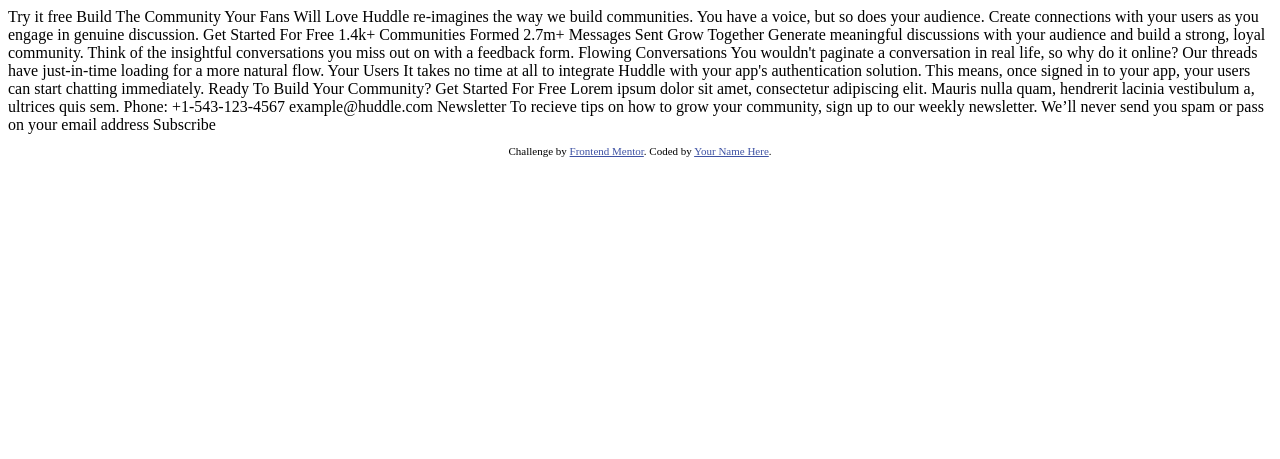
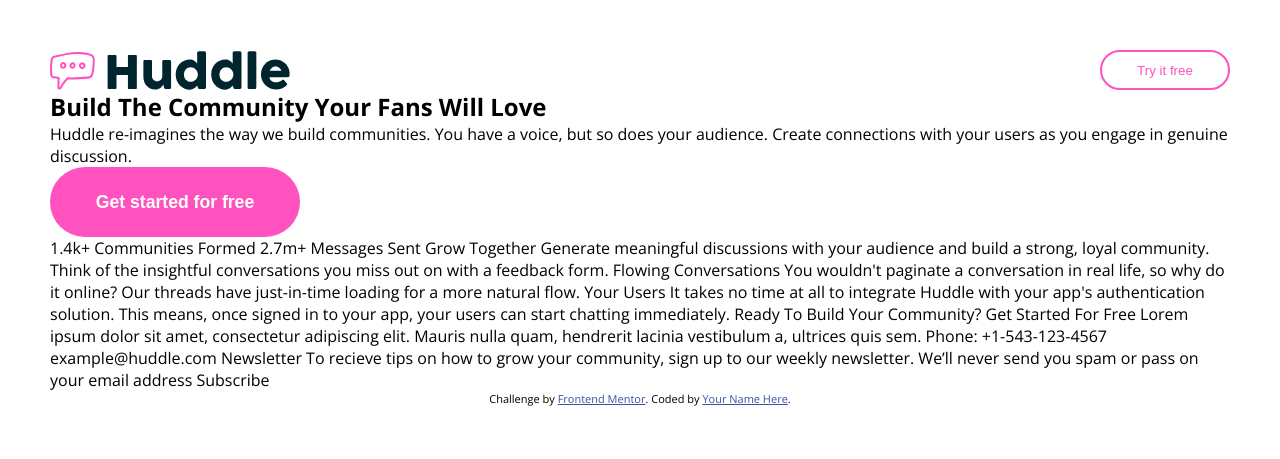
Before and after one commit to Yesenia2112/proyecto1, a plain HTML site: page index.html in a window 1280 px wide. Drawn offline with nearby package versions, Linux system fonts and the light colour scheme.

Commit message:
add variables and create header

```diff
--- a/index.html
+++ b/index.html
@@ -2,9 +2,12 @@
 <html lang="en">
   <head>
     <meta charset="UTF-8">
-  <meta name="viewport" content="width=device-width, initial-scale=1.0"> <!-- displays site properly based on user's device -->
+    <meta name="viewport" content="width=device-width, initial-scale=1.0">
+    <!-- displays site properly based on user's device -->
 
-  <link rel="icon" type="image/png" sizes="32x32" href="./images/favicon-32x32.png">
+    <link rel="icon" type="image/png" sizes="32x32"
+      href="./images/favicon-32x32.png">
+    <link rel="stylesheet" href="./styles.css">
 
     <title>Frontend Mentor | Huddle landing page with curved sections</title>
 
@@ -13,16 +16,35 @@
     .attribution { font-size: 11px; text-align: center; }
     .attribution a { color: hsl(228, 45%, 44%); }
   </style>
+
   </head>
+
   <body>
-  Try it free
+    <header>
+      <img src="./images/logo.svg" alt="Logo" srcset>
+      <button class="btn btn-secondary">Try it free</button>
+    </header>
 
+    <main>
+
+      <section>
+
+        <h1 class="title">
           Build The Community Your Fans Will Love
+        </h1>
+        <p>
+          Huddle re-imagines the way we build communities. You have a voice, but
+          so
+          does
+          your audience. Create connections with your users as you engage in
+          genuine
+          discussion.
 
-  Huddle re-imagines the way we build communities. You have a voice, but so does
-  your audience. Create connections with your users as you engage in genuine discussion.
+        </p>
 
-  Get Started For Free
+        <button class="btn btn-primary">Get started for free</button>
+
+      </section>
 
       1.4k+
       Communities Formed
@@ -31,35 +53,46 @@
       Messages Sent
 
       Grow Together
-  Generate meaningful discussions with your audience and build a strong, loyal community.
-  Think of the insightful conversations you miss out on with a feedback form.
+      Generate meaningful discussions with your audience and build a strong,
+      loyal
+      community.
+      Think of the insightful conversations you miss out on with a feedback
+      form.
 
       Flowing Conversations
-  You wouldn't paginate a conversation in real life, so why do it online? Our threads have
+      You wouldn't paginate a conversation in real life, so why do it online?
+      Our
+      threads have
       just-in-time loading for a more natural flow.
 
       Your Users
-  It takes no time at all to integrate Huddle with your app's authentication solution. This means,
+      It takes no time at all to integrate Huddle with your app's authentication
+      solution. This means,
       once signed in to your app, your users can start chatting immediately.
 
       Ready To Build Your Community?
       Get Started For Free
 
-  Lorem ipsum dolor sit amet, consectetur adipiscing elit. Mauris nulla quam, hendrerit lacinia
+      Lorem ipsum dolor sit amet, consectetur adipiscing elit. Mauris nulla
+      quam,
+      hendrerit lacinia
       vestibulum a, ultrices quis sem.
 
       Phone: +1-543-123-4567
       example@huddle.com
 
       Newsletter
-  To recieve tips on how to grow your community, sign up to our weekly newsletter. We’ll never
+      To recieve tips on how to grow your community, sign up to our weekly
+      newsletter. We’ll never
       send you spam or pass on your email address
 
       Subscribe
+    </main>
 
     <footer>
       <p class="attribution">
-      Challenge by <a href="https://www.frontendmentor.io?ref=challenge" target="_blank">Frontend Mentor</a>.
+        Challenge by <a href="https://www.frontendmentor.io?ref=challenge"
+          target="_blank">Frontend Mentor</a>.
         Coded by <a href="#">Your Name Here</a>.
       </p>
     </footer>
--- /dev/null
+++ b/styles.css
@@ -0,0 +1,79 @@
+@import url('https://fonts.googleapis.com/css2?family=Open+Sans:wght@400;600;700&family=Poppins:wght@700&display=swap');
+
+:root {
+
+    /* COLORS */
+
+    /* primary */
+    --pink: hsl(322, 100%, 66%);
+    --light-pink: hsl(321, 100%, 78%);
+    --light-red: hsl(0, 100%, 63%);
+
+    /* neutral */
+    --very-dark-cyan: hsl(192, 100%, 9%);
+    --very-pale-blue: hsl(207, 100%, 98%);
+
+    /* TYPOGRAPHY */
+
+    /* headings */
+    --font-title: 'Poppins', sans-serif;
+    --font-title-weight: 700;
+
+    /* body */
+    --font-body: 'Open Sans', sans-serif;
+
+}
+
+html {
+    font-size: 16px;
+}
+
+* {
+    margin: 0;
+    padding: 0;
+    box-sizing: border-box;
+}
+
+body {
+    font-family: var(--font-body);
+    padding: 50px;
+}
+main{
+    margin: 0 auto;
+    max-width: 1200px;
+}
+
+header{
+    display: flex;
+    align-items: center;
+    justify-content: space-between;
+}
+
+
+.btn {
+    border-radius: 40px;
+    height: 40px;
+    min-width: 130px;
+}
+
+.btn.btn-primary {
+    border-color: transparent;
+    height: 70px;
+    background-color: var(--pink);
+    color: white;
+    font-weight: 600;
+    width: 250px;
+    font-size: 1.1rem;
+}
+.btn.btn-secondary {
+    border-style: solid;
+    border-color: var(--pink);
+    background-color: white;
+    color: var(--pink);
+    transition: opacity .2s;
+}
+.btn.btn-secondary:hover {
+  opacity: .6;
+  cursor: pointer;
+  transition: opacity .2s;
+}
```
Lines whose indentation alone changed are shown as unchanged.
